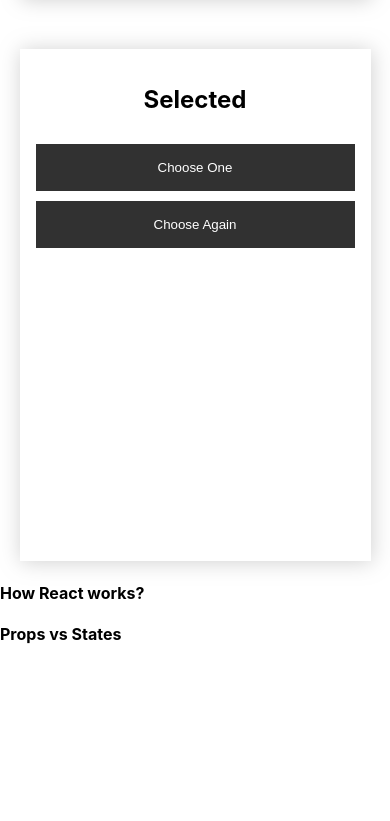
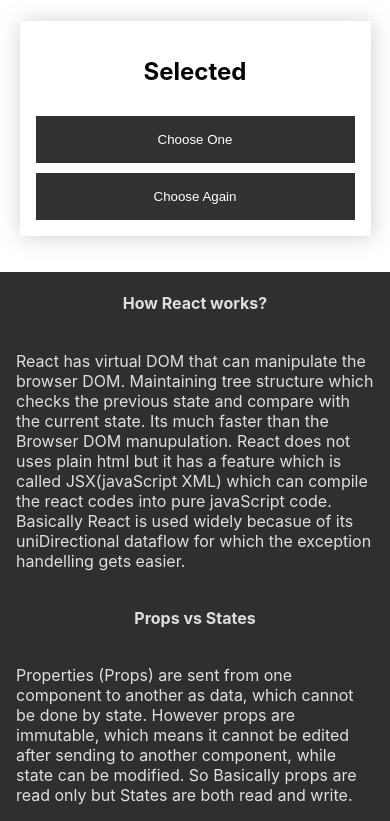
Before and after one commit to Jager0002/lucky-one, a React (Create React App) app: page / in a window 390 px wide. Shown: the part 6328-7149 px from the top of the page. Before the commit the page ends 6993 px from the top, so only its background shows below. Built offline with nearby package versions, Linux system fonts and the light colour scheme.

Commit message:
Final Touch Up-2

```diff
--- a/src/App.js
+++ b/src/App.js
@@ -2,16 +2,14 @@
 import "./App.css";
 import Shop from "./component/Shop/Shop";
 import Header from "./component/Header/Header";
+import Footer from "./component/Footer/Footer";
 
 function App() {
   return (
     <div className="">
       <Header></Header>
       <Shop></Shop>
-      <h4>How React works?</h4>
-      <p></p>
-      <h4>Props vs States</h4>
-      <p></p>
+      <Footer></Footer>
     </div>
   );
 }
--- a/src/component/Cart/Cart.css
+++ b/src/component/Cart/Cart.css
@@ -6,7 +6,11 @@
   background-color: rgba(255, 255, 255, 0.767);
   border: none;
   padding: 16px;
-  height: 480px;
+  height: 100vh;
+}
+.selected-product-container img {
+  width: 45%;
+  border-radius: 5px;
 }
 .selected-product {
   background-color: rgba(250, 235, 215, 0.356);
@@ -17,3 +21,8 @@
 .btn-choose {
   width: 100%;
 }
+@media only screen and (max-width: 600px) {
+  .cart {
+    height: auto;
+  }
+}
--- a/src/component/Cart/Cart.js
+++ b/src/component/Cart/Cart.js
@@ -7,9 +7,10 @@
     <div className="cart">
       <h2>Selected</h2>
       {cart.map((product, index) => (
-        <h2 className="selected-product" key={product.id + index}>
-          {product.name}
-        </h2>
+        <div className="selected-product-container" key={product.id + index}>
+          <img src={product.picture} alt="" />
+          <h2 className="selected-product">{product.name}</h2>
+        </div>
       ))}
       <button className="btn btn-choose" onClick={handleChooseOne}>
         Choose One
--- /dev/null
+++ b/src/component/Footer/Footer.css
@@ -0,0 +1,8 @@
+.footer {
+  background-color: rgba(0, 0, 0, 0.815);
+  color: rgba(255, 255, 255, 0.842);
+  display: flex;
+  flex-direction: column;
+  align-items: center;
+  padding: 0 16px;
+}
--- /dev/null
+++ b/src/component/Footer/Footer.js
@@ -0,0 +1,29 @@
+import React from "react";
+import "./Footer.css";
+
+const Footer = () => {
+  return (
+    <div className="footer">
+      <h4>How React works?</h4>
+      <p>
+        React has virtual DOM that can manipulate the browser DOM. Maintaining
+        tree structure which checks the previous state and compare with the
+        current state. Its much faster than the Browser DOM manupulation. React
+        does not uses plain html but it has a feature which is called
+        JSX(javaScript XML) which can compile the react codes into pure
+        javaScript code. Basically React is used widely becasue of its
+        uniDirectional dataflow for which the exception handelling gets easier.
+      </p>
+      <h4>Props vs States</h4>
+      <p>
+        Properties (Props) are sent from one component to another as data, which
+        cannot be done by state. However props are immutable, which means it
+        cannot be edited after sending to another component, while state can be
+        modified. So Basically props are read only but States are both read and
+        write.
+      </p>
+    </div>
+  );
+};
+
+export default Footer;
--- a/src/component/Shop/Shop.css
+++ b/src/component/Shop/Shop.css
@@ -1,6 +1,6 @@
 .shop {
   width: 90%;
-  margin: 64px auto 10px;
+  margin: 36px auto 36px;
   display: grid;
   grid-template-columns: 4fr 1fr;
   gap: 50px;
```
